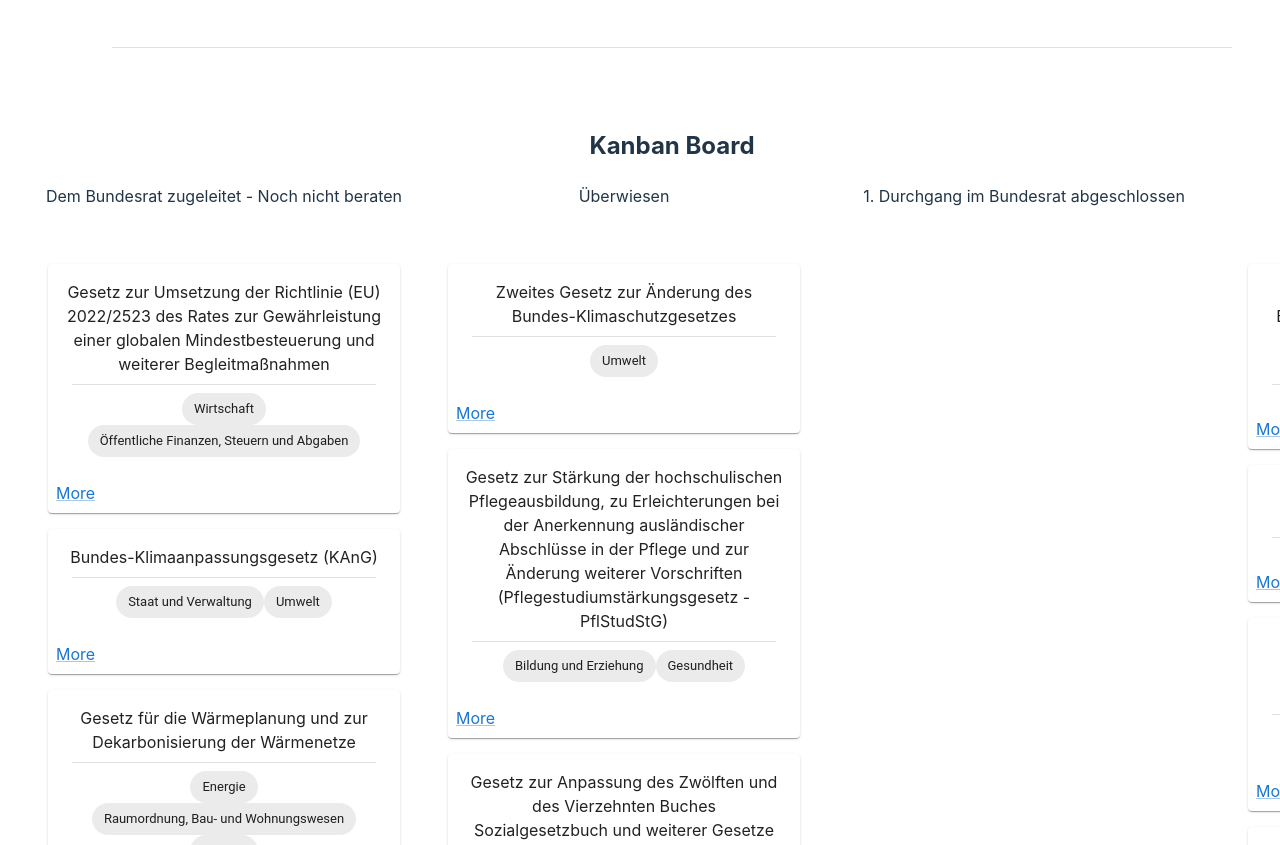
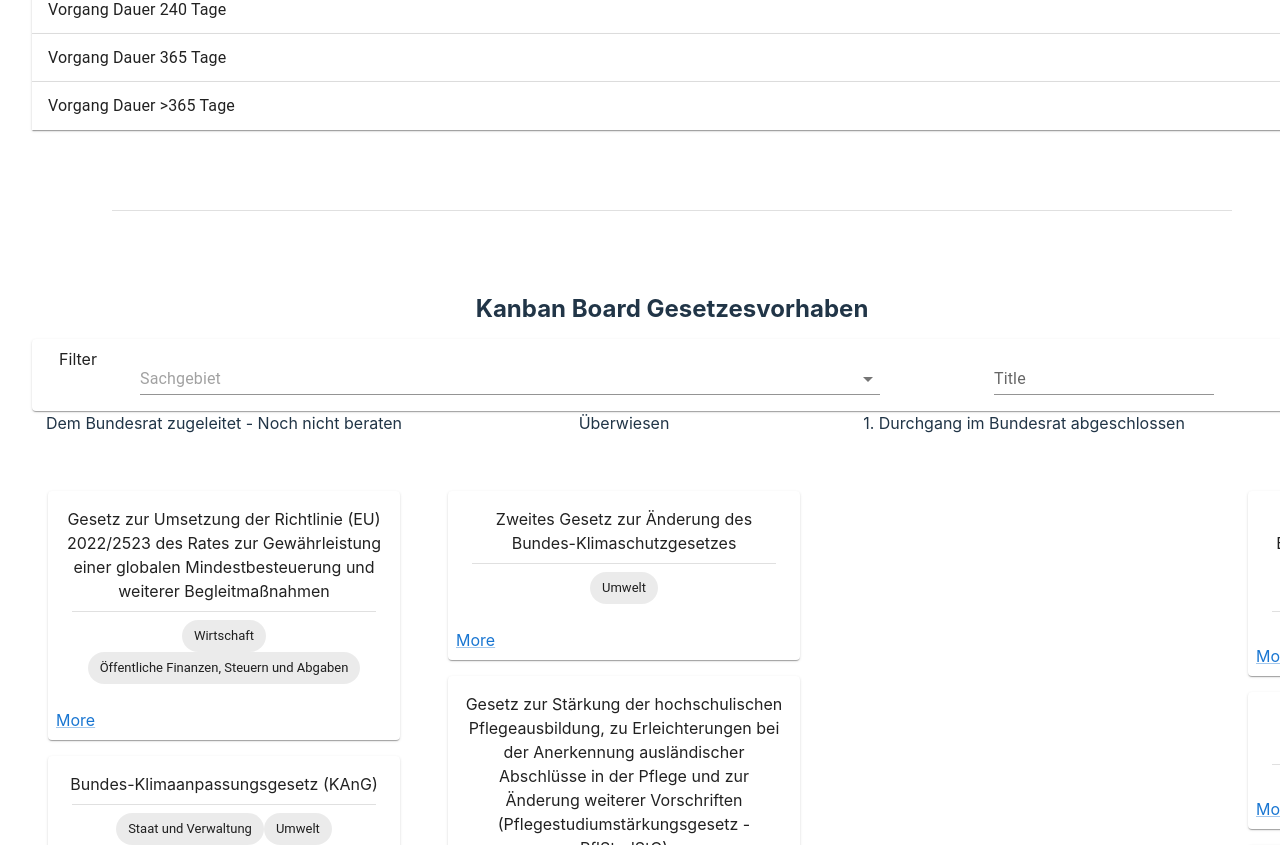
Before and after one commit to peckto/gesetze-im-de-bundestag, a React (Vite) app in the folder web/: page / in a window 1280 px wide. Shown: the part 1300-2145 px from the top of the page. Built offline with nearby package versions, Linux system fonts and the light colour scheme.

Commit message:
Add filter options

```diff
--- a/web/src/App.tsx
+++ b/web/src/App.tsx
@@ -1,4 +1,4 @@
-import { useEffect, useMemo, useState } from 'react'
+import { useEffect, useMemo, useState, Dispatch } from 'react'
 import Grid from '@mui/material/Unstable_Grid2';
 import Card from '@mui/material/Card';
 import CardActions from '@mui/material/CardActions';
@@ -13,10 +13,64 @@ import Accordion from '@mui/material/Accordion';
 import AccordionSummary from '@mui/material/AccordionSummary';
 import AccordionDetails from '@mui/material/AccordionDetails';
 import Typography from '@mui/material/Typography';
-//import ExpandMoreIcon from '@mui/icons-material/ExpandMore';
+import Autocomplete from '@mui/material/Autocomplete';
+import TextField from '@mui/material/TextField';
+import Paper from '@mui/material/Paper';
 
 import FormLabel from '@mui/material/FormLabel';import { BarChart } from '@mui/x-charts';
 import * as d3 from 'd3-array'
+
+interface FilterSachgebietProps {
+  gesetzeOpen: Gesetz[];
+  setGesetzeView: Dispatch<Gesetz[]>;
+  setState: Dispatch<boolean>;
+}
+
+function FilterSachgebiet(props: FilterSachgebietProps) {
+  const [val, setVal_] = useState<string[]>([]);
+
+  function setVal(newValue: string[]) {
+    setVal_(newValue);
+    props.setState(newValue.length > 0);
+    const gesetzeFiltered = props.gesetzeOpen.filter((it) => it.sachgebiet?.some((s) => newValue.includes(s)));
+    props.setGesetzeView(gesetzeFiltered.length > 0 ? gesetzeFiltered : props.gesetzeOpen);
+  }
+
+  const sachgebiete: string[] = [... d3.sort(new Set(props.gesetzeOpen.flatMap((it) => it.sachgebiet || [])))];
+
+  return (
+    <div>
+      <Autocomplete
+        multiple
+        id="tags-standard"
+        freeSolo={false}
+        filterSelectedOptions
+        options={sachgebiete}
+        onChange={(_, newValue) => {
+          setVal(newValue);
+        }}
+        renderTags={(options) =>
+          options.map((option) => {
+            return (
+              <Chip
+                key={option}
+                label={option}
+                onDelete={() => {
+                  setVal(val.filter((entry) => entry !== option));
+                }}
+              />
+            );
+          })
+        }
+        isOptionEqualToValue={(option, value) => option === value}
+        value={val}
+        renderInput={(params) => (
+          <TextField {...params} variant="standard" placeholder="Sachgebiet" margin="normal" fullWidth />
+        )}
+      />
+    </div>
+  );
+}
 
 
 interface Gesetz {
@@ -67,21 +121,46 @@ const beratungsstand_runnng = [
 
 function KanbanBoard({gesetze}: KanbanBoardProps) {
   const gesetzeOpen = useMemo<Gesetz[]>(() => gesetze.filter(it => beratungsstand_runnng.includes(it.beratungsstand)), [gesetze])
+  const [gesetzeFilterSachgebiet, setGesetzeFilterSachebiet] = useState<Gesetz[]>([])
+  const [gesetzeFilterTitle, setGesetzeFilterTitle] = useState<Gesetz[]>([])
+  const [filterTitleActive, setFilterTitleActive] = useState<boolean>(false);
+  const [filterSachgebietActive, setFilterSachgebietActive] = useState<boolean>(false);
+
+  const gesetzeViewSachgebiet = useMemo<Gesetz[]>(() => filterSachgebietActive ? gesetzeFilterSachgebiet : gesetzeOpen, [filterSachgebietActive, gesetzeFilterSachgebiet, gesetzeOpen]);
+  const gesetzeViewTitle = useMemo<Gesetz[]>(() => filterTitleActive ? gesetzeFilterTitle : gesetzeViewSachgebiet, [filterTitleActive, gesetzeFilterTitle, gesetzeViewSachgebiet]);
+
   const colSize = 400
 
   return (
     <>
-    <h2>Kanban Board</h2>
+    <h2>Kanban Board Gesetzesvorhaben</h2>
+    <Paper>
+    <Grid container spacing={2}>
+      <Grid xs={1}>
+        Filter
+      </Grid>
+      <Grid xs={7}>
+        <FilterSachgebiet gesetzeOpen={gesetzeOpen} setGesetzeView={setGesetzeFilterSachebiet} setState={setFilterSachgebietActive} />
+      </Grid>
+      <Grid xs={4}>
+        <TextField id="standard-basic" label="Title" variant="standard" onChange={(e) => {
+          setFilterTitleActive(e.target.value.length > 0)
+          setGesetzeFilterTitle(gesetzeViewTitle.filter((it) => it.titel.indexOf(e.target.value) > 0))
+          }} />
+      </Grid>
+    </Grid>
+    </Paper>
+
     <Grid container spacing={2} sx={{ width: colSize*12 }}>
     {
     beratungsstand_runnng.map(it => (
-      <Grid sx={{ width: colSize }} xs={1}>{it}</Grid>
+      <Grid sx={{ width: colSize }} xs={1} key={it}>{it}</Grid>
     ))
     }
     {
     beratungsstand_runnng.map(it => {
-      const data = gesetzeOpen.filter(g => g.beratungsstand === it)
-      return <Grid sx={{ width: colSize }} xs={1}>
+      const data = gesetzeViewTitle.filter(g => g.beratungsstand === it)
+      return <Grid sx={{ width: colSize }} xs={1} key={it}>
         {data.map(g => <GesetzCard key={g.id} {...g} />)}
         </Grid>
     })
@@ -109,7 +188,6 @@ function Statistics({gesetze}: KanbanBoardProps) {
   const hist_bt = bin(gesetze_bt);
   const hist_br = bin(gesetze_br);
   const hist = bin(gesetze_filtered);
-  console.log(hist)
 
   const handleChange = (event: React.ChangeEvent<HTMLInputElement>) => {
     setValue((event.target as HTMLInputElement).value);
@@ -181,6 +259,7 @@ function App() {
   return (
     <>
     <div id='headline'>
+    <h1>Überblick zu Gesetzesvorhaben der Deutschen Bundesregierung in der 20. Wahlperiode</h1>
     <h3>Disclaimer: Diese Seite befindet sich noch im Aufbau und kann falsche oder unfollständige Informationen beinhalten.</h3>
     <p>Quelle: <a href="https://dip.bundestag.de">https://dip.bundestag.de/</a>, <a href="https://search.dip.bundestag.de/api/v1/swagger-ui/#">https://search.dip.bundestag.de/api/v1/swagger-ui/#</a></p>
     <p>Stand: 25.09.2023</p>
```
